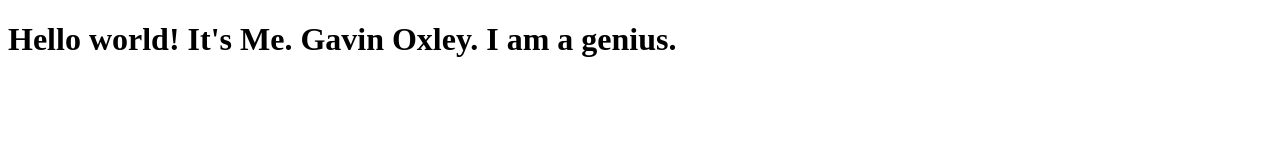
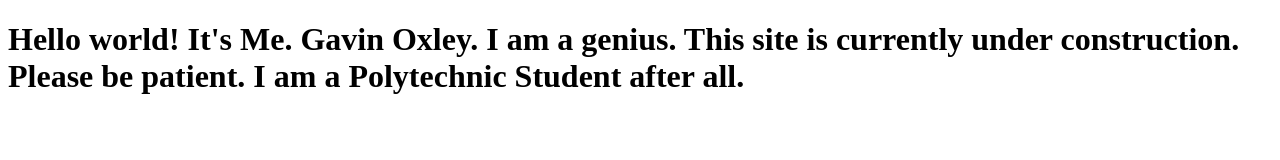
Before and after one commit to icyice1/gavins-website, a plain HTML site: page index.html in a window 1280 px wide. Drawn offline with Linux system fonts and the light colour scheme.

Commit message:
Update index.html

```diff
--- a/index.html
+++ b/index.html
@@ -10,6 +10,8 @@
   <script src="./main.js"></script>
 </head>
 <body>
-  <h1>Hello world! It's Me. Gavin Oxley. I am a genius.</h1>
+  <h1>Hello world! It's Me. Gavin Oxley. I am a genius.
+      This site is currently under construction.
+        Please be patient. I am a Polytechnic Student after all. </h1>
 </body>
 </html>
```
